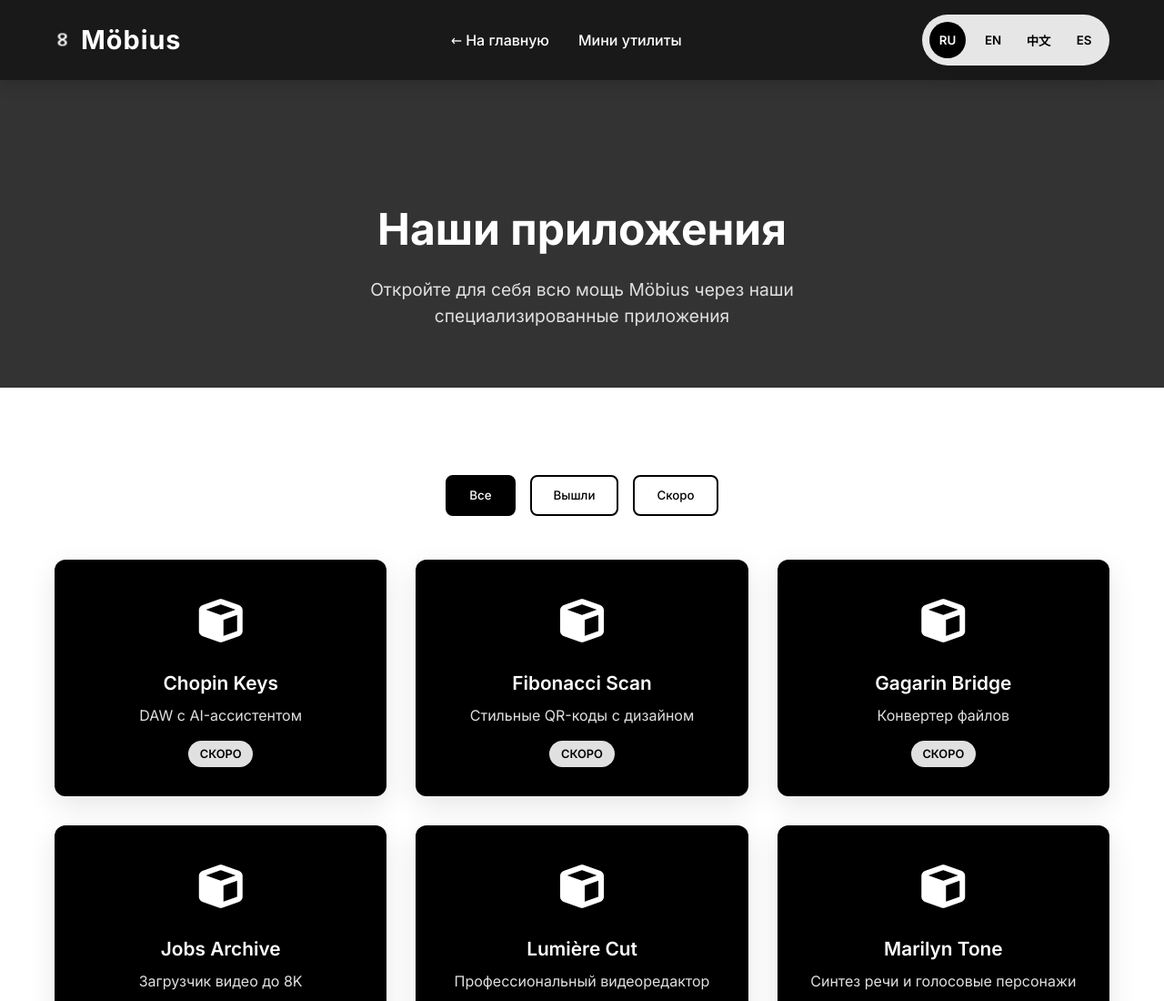
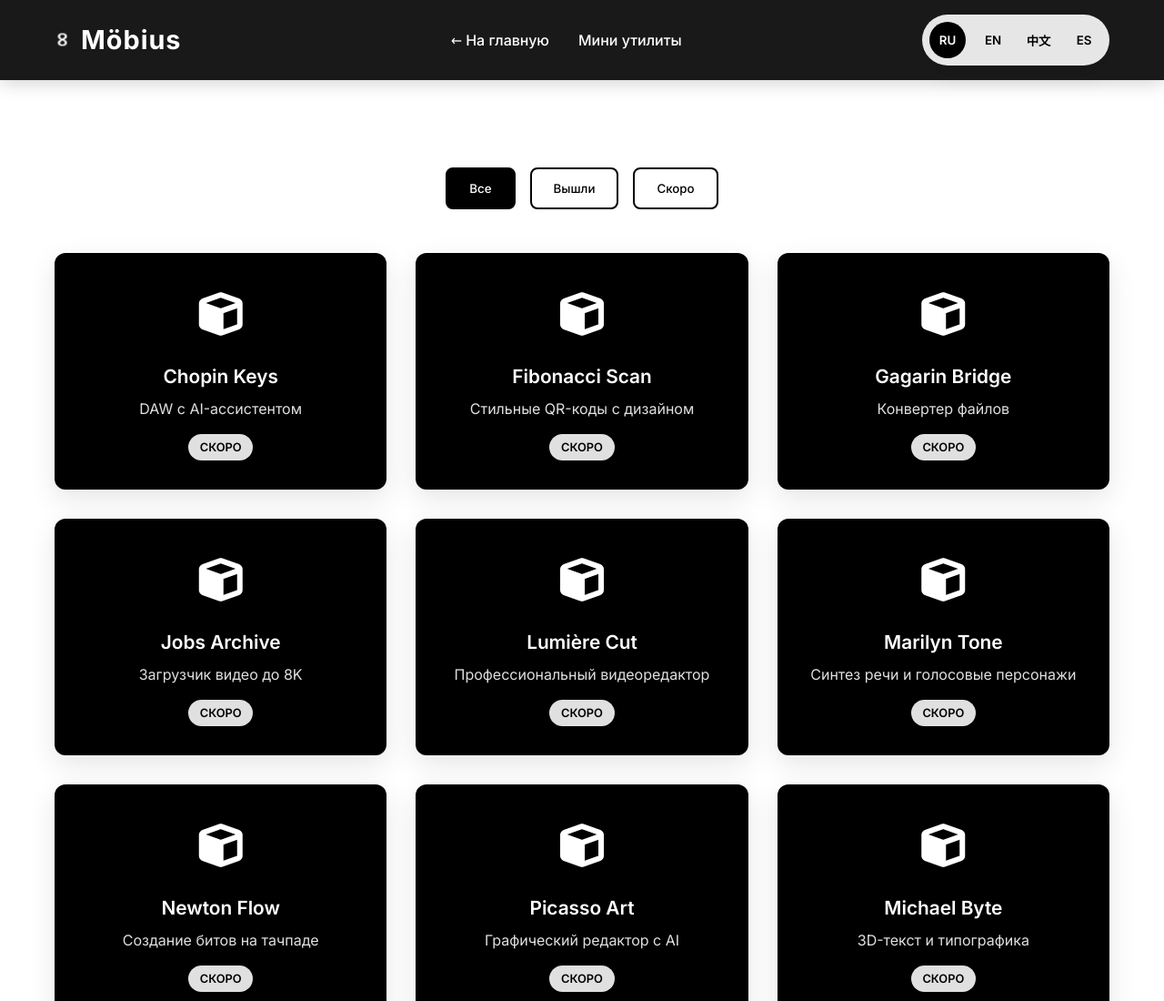
Before and after one commit to waratecs123/Mobius-Web-Site, a plain HTML site: page apps.html in a window 1280 px wide. Shown: the top 1100 px of the page at 91% size. Drawn offline with Linux system fonts and the light colour scheme.

Commit message:
Update apps.html

```diff
--- a/apps.html
+++ b/apps.html
@@ -51,16 +51,6 @@
             </div>
         </div>
     </header>
-
-    <!-- Apps Hero Section -->
-    <section class="apps-hero">
-        <div class="container">
-            <div class="apps-hero-content">
-                <h1 data-t="apps-title">Наши приложения</h1>
-                <p data-t="apps-desc">Откройте для себя всю мощь Möbius через наши специализированные приложения</p>
-            </div>
-        </div>
-    </section>
 
     <!-- Apps Section -->
     <section id="apps" class="section">
@@ -767,4 +757,5 @@
         });
     </script>
 </body>
+
 </html>
```
